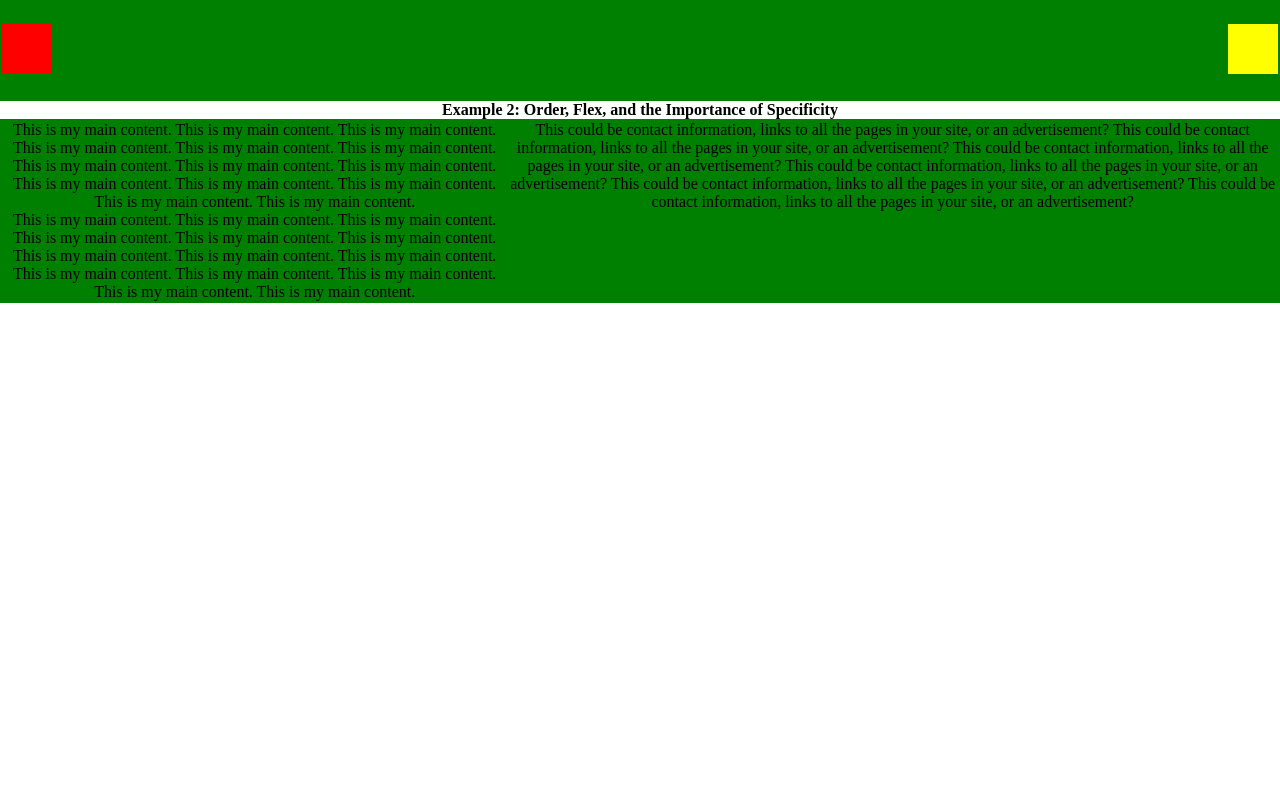
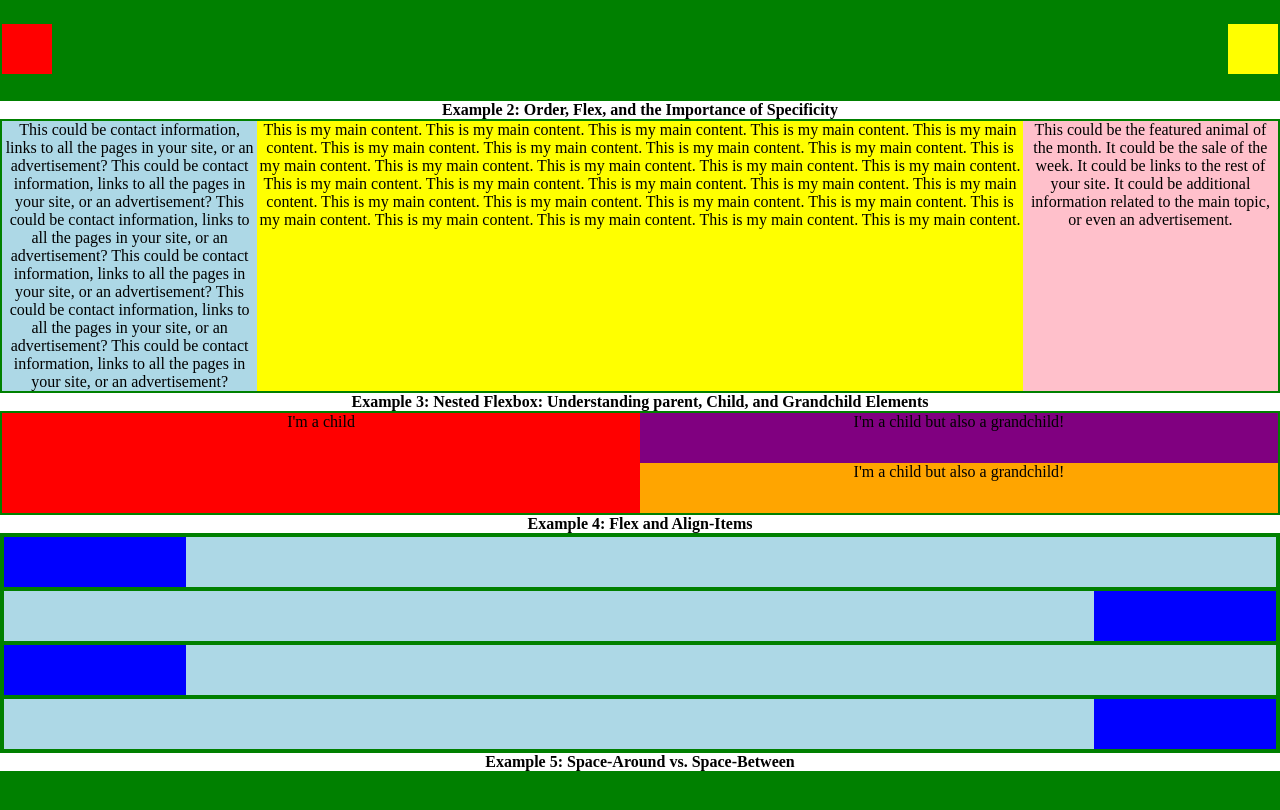
Before and after one commit to Matthew-Deguzman/Layouts, a plain HTML site: page Index.html in a window 1280 px wide. Shown: the part 58-868 px from the top of the page. Before the commit the page ends 800 px from the top, so only its background shows below. Drawn offline with Linux system fonts and the light colour scheme.

Commit message:
Example 5

```diff
--- a/Index.html
+++ b/Index.html
@@ -24,32 +24,138 @@
     </div>
 
     <h4>Example 2: Order, Flex, and the Importance of Specificity</h4>
+
     <div class="parent example2">
         <div class="mainbox">
-            <p> This is my main content. This is my main content. This is my main content. This is my main content.
+            <p>This is my main content. This is my main content. This is my main content. This is my main content.
                This is my main content. This is my main content. This is my main content. This is my main content.
                This is my main content. This is my main content. This is my main content. This is my main content.
                This is my main content. This is my main content.
             </p>
-            <p> This is my main content. This is my main content. This is my main content. This is my main content.
+            <p>This is my main content. This is my main content. This is my main content. This is my main content.
                This is my main content. This is my main content. This is my main content. This is my main content.
                This is my main content. This is my main content. This is my main content. This is my main content.
                This is my main content. This is my main content.
             </p>
         </div>
         <div class="aside1">
-            <p> This could be contact information, links to all the pages in your site, or an advertisement? This
+            <p>This could be contact information, links to all the pages in your site, or an advertisement? This
                could be contact information, links to all the pages in your site, or an advertisement? This could be
                contact information, links to all the pages in your site, or an advertisement? This could be contact
                information, links to all the pages in your site, or an advertisement? This could be contact
                information, links to all the pages in your site, or an advertisement? This could be contact
                information, links to all the pages in your site, or an advertisement?
-
             </p>
         </div>
         <div class="aside2">
+            <p>This could be the featured animal of the month. It could be the sale of the week. It could be links to
+               the rest of your site. It could be additional information related to the main topic, or even an
+               advertisement.
+            </p>
+        </div>
+    </div>
+
+    <h4>Example 3: Nested Flexbox: Understanding parent, Child, and Grandchild Elements</h4>
+
+    <div class="parent example3">
+
+        <div class="child red">
+            <p>I'm a child</p>
+        </div>
+
+        <div class="child yellow">
+
+            <div class="child grandchild purple">
+                <p>I'm a child but also a grandchild!</p>
+            </div>
+
+            <div class="child grandchild orange">
+                <p>I'm a child but also a grandchild!</p>
+            </div>
 
         </div>
+
+    </div>
+
+    <h4>Example 4: Flex and Align-Items</h4>
+    <div class="parent example4">
+
+        <div class="row">
+
+            <div class="dark">
+
+            </div>
+
+            <div class="light">
+
+            </div>
+
+        </div>
+
+        <div class="row">
+
+            <div class="light">
+
+            </div>
+
+            <div class="dark">
+
+            </div>
+
+        </div>
+
+        <div class="row">
+            <div class="dark">
+
+            </div>
+
+            <div class="light">
+
+            </div>
+
+        </div>
+
+        <div class="row">
+
+            <div class="light">
+
+            </div>
+
+            <div class="dark">
+
+            </div>
+
+        </div>
+
+    </div>
+
+    <h4>Example 5: Space-Around vs. Space-Between</h4>
+    <div class="parent example 5">
+
+        <div class="yellowline">
+
+        </div>
+
+        <div class="bars">
+
+            <div class="bar">
+
+            </div>
+
+            <div class="bar">
+
+            </div>
+
+            <div class="bar">
+
+            </div>
+
+            <div class="bar">
+
+            </div>
+
+        </div>
+
     </div>
 </body>
 </html>
--- a/Style.css
+++ b/Style.css
@@ -3,23 +3,86 @@
     margin: 0;
     padding: 0;
 }
+
 .parent {
     background-color: green;
     min-height: 100px;
     padding: 2px;
     display: flex;
 }
+
 .child {
     min-height: 50px;
     min-width: 50px;
 }
+
 .red {
     background-color: red;
 }
+
 .yellow {
     background-color: yellow;
 }
+
 .example1 {
     justify-content: space-between;
     align-items: center;
 }
+
+.example2 {
+    align-items: stretch;
+}
+
+.mainbox {
+    background-color: yellow;
+    order: 2;
+    flex: 3;
+}
+
+.aside1 {
+    background-color: lightblue;
+    order: 1;
+    flex: 1;
+}
+
+.aside2{
+    background-color: pink;
+    order: 3;
+    flex: 1;
+}
+
+.example3 .child{
+    flex: 1;
+}
+
+.purple{
+    background-color: purple;
+}
+
+.orange{
+    background-color: orange;
+}
+
+.row{
+    display: flex;
+    flex-direction: row;
+    margin: 2px;
+}
+.example4{
+    flex-direction: column;
+}
+.light{
+    background-color: lightblue;
+    min-height: 50px;
+    min-width: 50px;
+    flex: 6;
+}
+
+.dark{
+    background-color: blue;
+    min-height: 10px;
+    min-width: 10px;
+    flex: 1;
+}
+
+.example5
```
Lines whose indentation alone changed are shown as unchanged.
